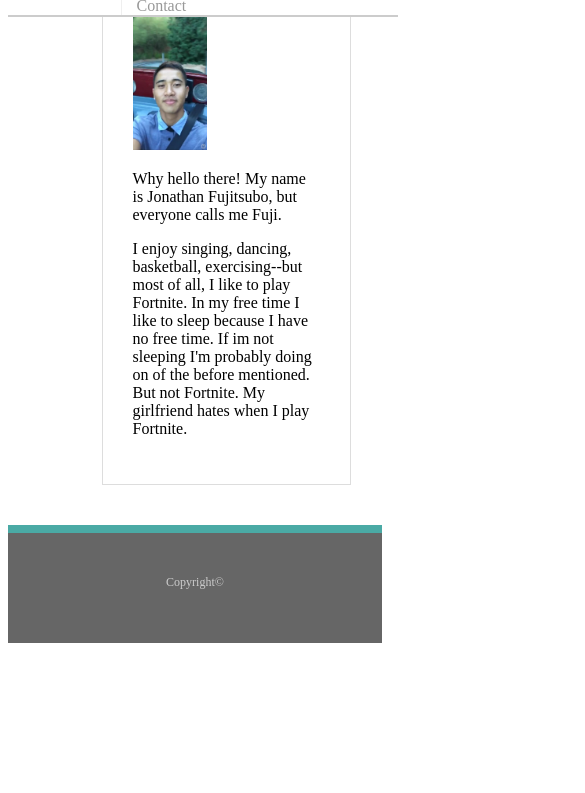
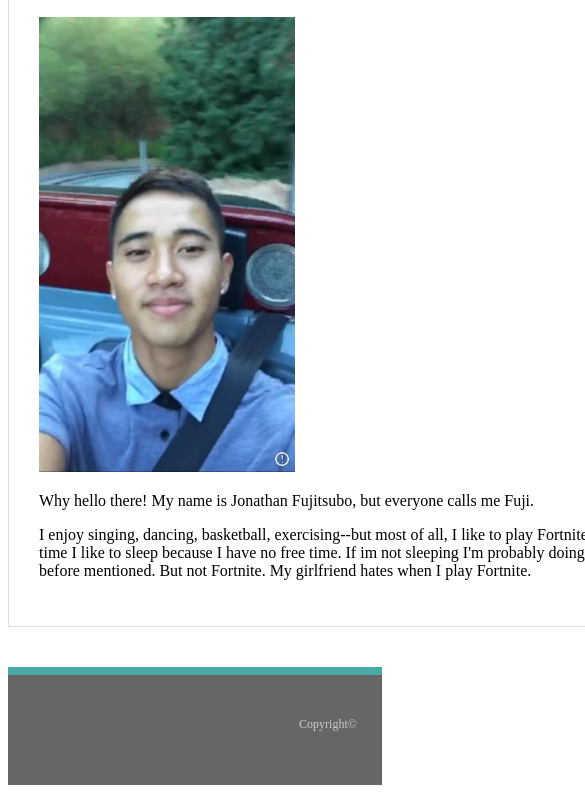
Before and after one commit to jfujitsubo/responsive-portfolio, a plain HTML site: page index.html in a window 390 px wide. Shown: the part 144-937 px from the top of the page, 585 px wide, since content can reach past the window. Before the commit the page ends 844 px from the top, so only its background shows below. Drawn offline with Linux system fonts and the light colour scheme.

Commit message:
third commit

```diff
--- a/assets/css/style.css
+++ b/assets/css/style.css
@@ -148,17 +148,20 @@ h3, h2 {
   /* MEDIA QUERIES*/
 
   @media only screen and (max-width: 980px) {
-
+    .container {
+      width: 980px;
+    }
   }
   @media only screen and (max-width: 768px) {
-
+    .container {
+      width: 768px;
+    }
   }
   @media only screen and (max-width: 640px) {
-
-    .topnav-right{
-      float: left;
-    }
-    .wrapper {
-      width: 640px;
+      .nav {
+        float: left;
+      }
+      .container {
+        width: 640px;
     }
   }
```
